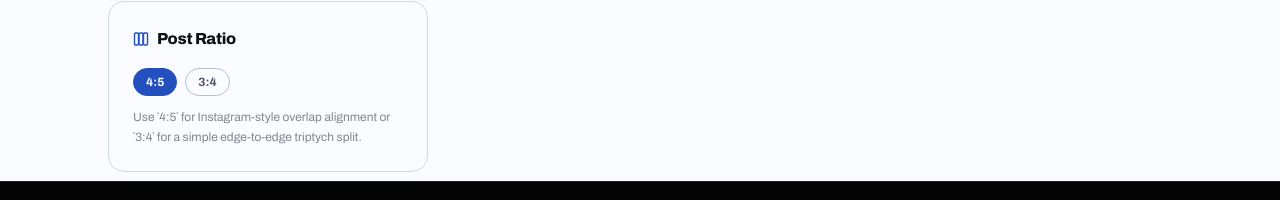
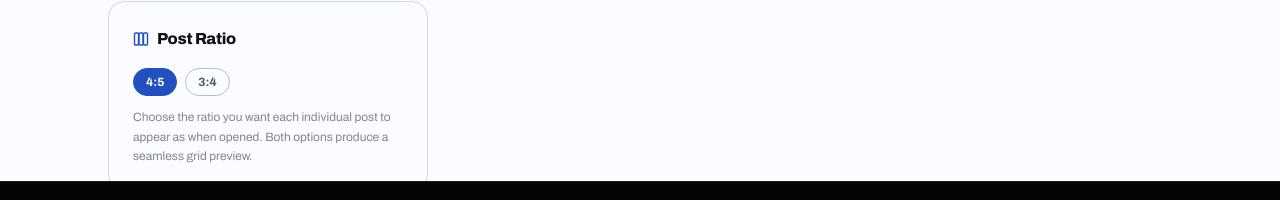
Before and after one commit to DarrelWirasena/gridcutter, a website: page gridcutter.html in a window 1280 px wide. Shown: the part 540-740 px from the top of the page. Drawn offline with nearby package versions, Linux system fonts and the light colour scheme.

Commit message:
docs: clarify option descriptions in the tool interface

```diff
--- a/gridcutter.html
+++ b/gridcutter.html
@@ -555,9 +555,8 @@
                                     line-height: 1.6;
                                 "
                             >
-                                Use `4:5` for Instagram-style overlap alignment
-                                or `3:4` for a simple edge-to-edge triptych
-                                split.
+                                Choose the ratio you want each individual post to appear as when opened.
+                                Both options produce a seamless grid preview.
                             </p>
                         </div>
 
```
